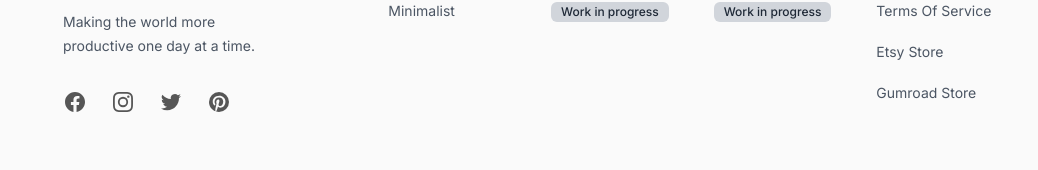
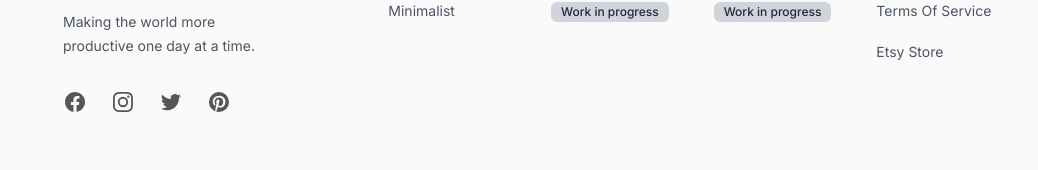
Before and after one commit to BartoszJarocki/minimal, a Next.js app in the folder apps/frontend/: page /calendars/preview/2023 in a window 1280 px wide. Shown: the part 527-697 px from the top of the page, without its empty margins (105-1143 px from the left). Built offline with nearby package versions, Linux system fonts and the light colour scheme.

Commit message:
Removed gumroad

```diff
--- a/apps/frontend/src/components/Footer.tsx
+++ b/apps/frontend/src/components/Footer.tsx
@@ -17,7 +17,6 @@ const navigation = {
   legal: [
     { name: "Terms Of Service", href: "/terms" },
     { name: "Etsy Store", href: "https://useminimal.etsy.com" },
-    { name: "Gumroad Store", href: "https://useminimal.gumroad.com" },
   ],
   social: [
     {
@@ -176,7 +175,7 @@ export const Footer = () => {
           </div>
         </div>
 
-        <div className="mt-16 border-t border-b border-gray-900/10 py-8">
+        <div className="mt-16 border-b border-t border-gray-900/10 py-8">
           <p className="text-xs leading-5 text-gray-500">
             &copy; {new Date().getFullYear()} Use Minimal. All rights reserved.
           </p>
```
